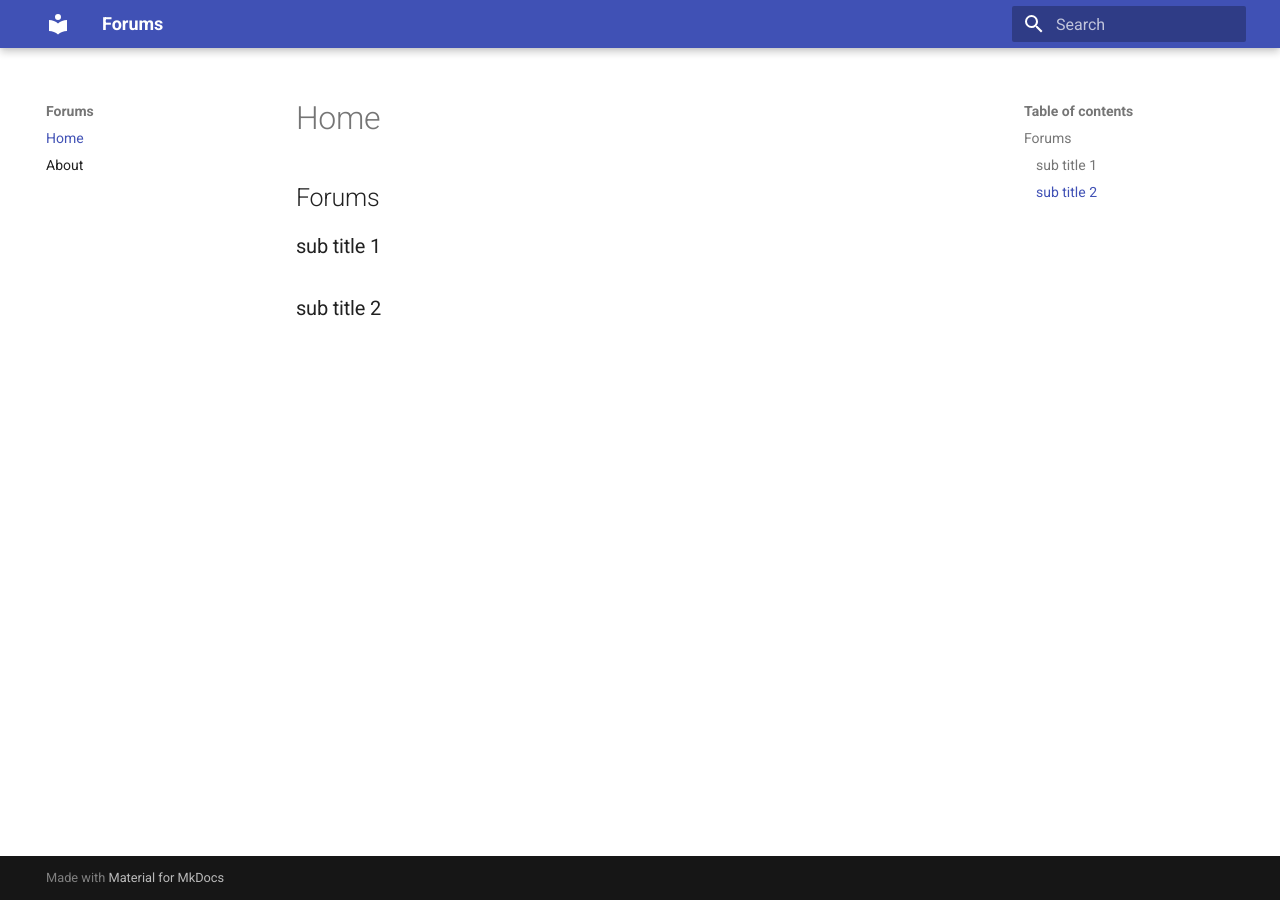
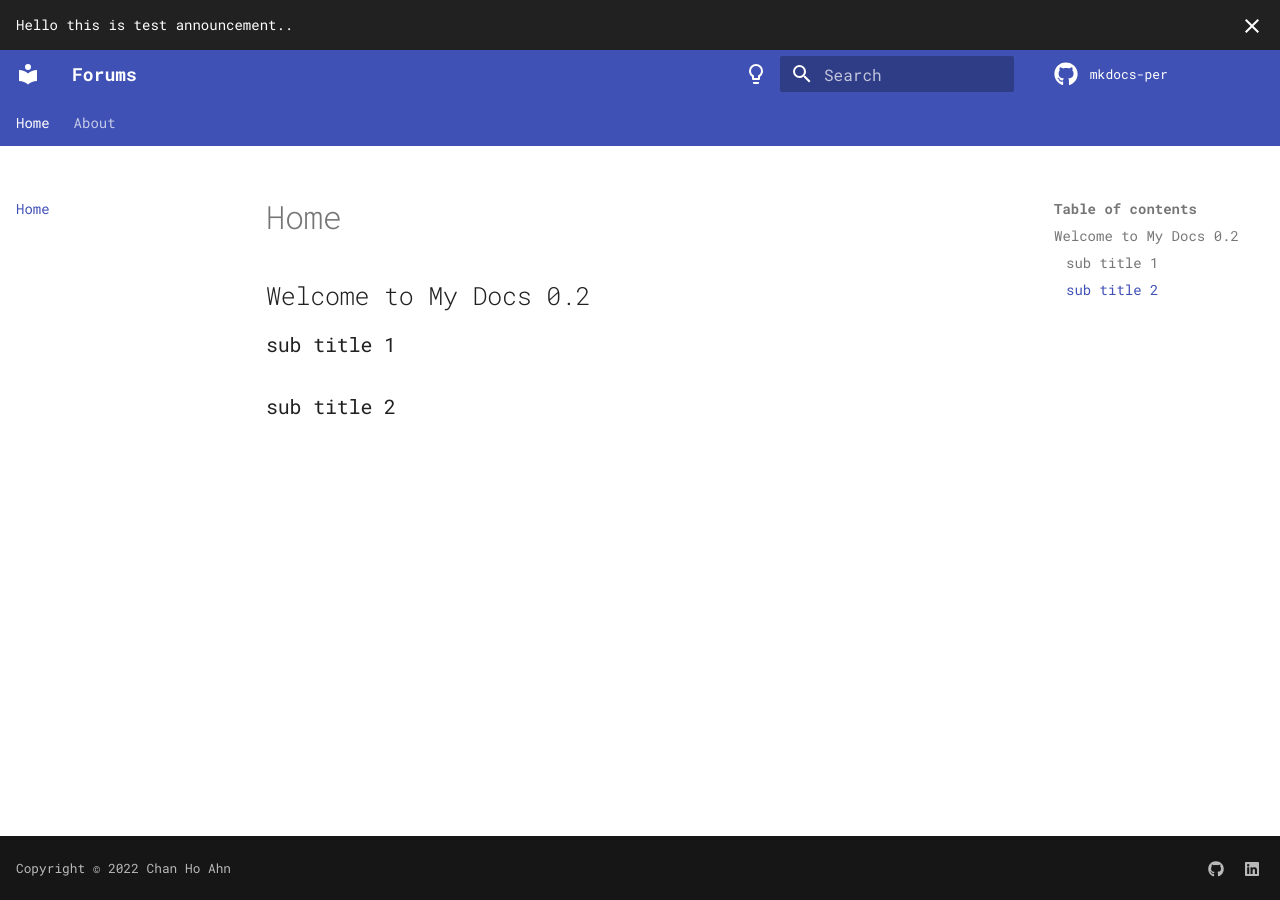
Before and after one commit to moz5691/mkdocs-per, an MkDocs documentation site: the page built from docs/index.md, in a window 1280 px wide. Built offline with MkDocs 1.6.1 and Material for MkDocs 9.7.7, drawn with Linux system fonts in a browser that asks for light colours; comment, search, counter and statistics services are not loaded.

Commit message:
plugins added

```diff
--- a/docs/index.md
+++ b/docs/index.md
@@ -4,9 +4,12 @@ summary: index page
 authors:
     - C. Ahn
 date: 2022-02-01
+tags:
+    - brand new
+    - insiders
 ---
 
-# Forums
+# Welcome to My Docs 0.2
 
 ## sub title 1
 
--- /dev/null
+++ b/docs/javascripts/shortcuts.js
@@ -0,0 +1,6 @@
+keyboard$.subscribe(function(key) {
+  if (key.mode === "global" && key.type === "x") {
+    /* Add custom keyboard handler here */
+    key.claim()  // run preventDefault() to prevent propagating further
+  }
+})
--- /dev/null
+++ b/docs/stylesheets/extra.css
@@ -0,0 +1,3 @@
+.md-grid {
+  max-width: 1440px;
+}
--- a/mkdocs.yml
+++ b/mkdocs.yml
@@ -1,8 +1,8 @@
 site_name: Forums
-site_url:
-repo_url:
+site_url: https://moz5691.github.io/mkdocs-per/
+repo_url: https://github.com/moz5691/mkdocs-per/
 repo_name: 'mkdocs-per'
-edit_url:
+edit_uri: edit/main/docs/
 site_author: C. Ahn
 copyright:
 
@@ -12,12 +12,66 @@ nav:
 
 theme:
   name: material
+  custom_dir: overrides
+  features:
+    - navigation.instant
+    - navigation.tracking
+    - navigation.tabs
+    - navigation.tabs.sticky
+    - navigation.sections
+    - navigation.expand
+    - navigation.top
+    - header.autohide
+    - announce.dismiss
+  language: en
+  font:
+    text: Roboto Mono
+  palette:
+    - scheme: default
+      toggle:
+        icon: material/lightbulb-outline
+        name: Switch to dark mode
+    - scheme: slate
+      toggle:
+        icon: material/lightbulb
+        name: Switch to light mode
+  icon:
+    repo: fontawesome/brands/github
+
+plugins:
+  - search
+  - git-revision-date
+#  - mike
+#  - tags
 
 markdown_extensions:
+  - md_in_html
   - toc:
       permalink: "&para;"
       baselevel: 2
       separator: "_"
+  - pymdownx.emoji:
+      emoji_index: !!python/name:materialx.emoji.twemoji
+      emoji_generator: !!python/name:materialx.emoji.to_svg
+
+extra_css:
+  - stylesheets/extra.css
+
+extra_javascript:
+  - javascripts/shortcuts.js
+
 
 extra:
   version: 0.1
+  generator: false
+  social:
+    - icon: fontawesome/brands/github
+      link: https://github.com/moz5691
+      name: Chan Ho Ahn on GitHub
+    - icon: fontawesome/brands/linkedin
+      link:
+      name: Chan Ho Ahn on LinkedIn
+
+#    provider: mike
+
+copyright: Copyright &copy; 2022 Chan Ho Ahn
--- /dev/null
+++ b/overrides/main.html
@@ -0,0 +1,6 @@
+{% extends "base.html" %}
+
+{% block announce %}
+  <!-- Add announcement here, including arbitrary HTML -->
+    <p>Hello this is test announcement..</p>
+{% endblock %}
--- a/pyproject.toml
+++ b/pyproject.toml
@@ -8,6 +8,8 @@ authors = ["Chanho Ahn <moz5691@gmail.com>"]
 python = "^3.10"
 mkdocs = "^1.2.3"
 mkdocs-material = "^8.1.9"
+mike = "^1.1.2"
+mkdocs-git-revision-date-plugin = "^0.3.1"
 
 [tool.poetry.dev-dependencies]
 
```
Also changed, not shown: docs/about.md (+3 -0 lines), 2 other files.
